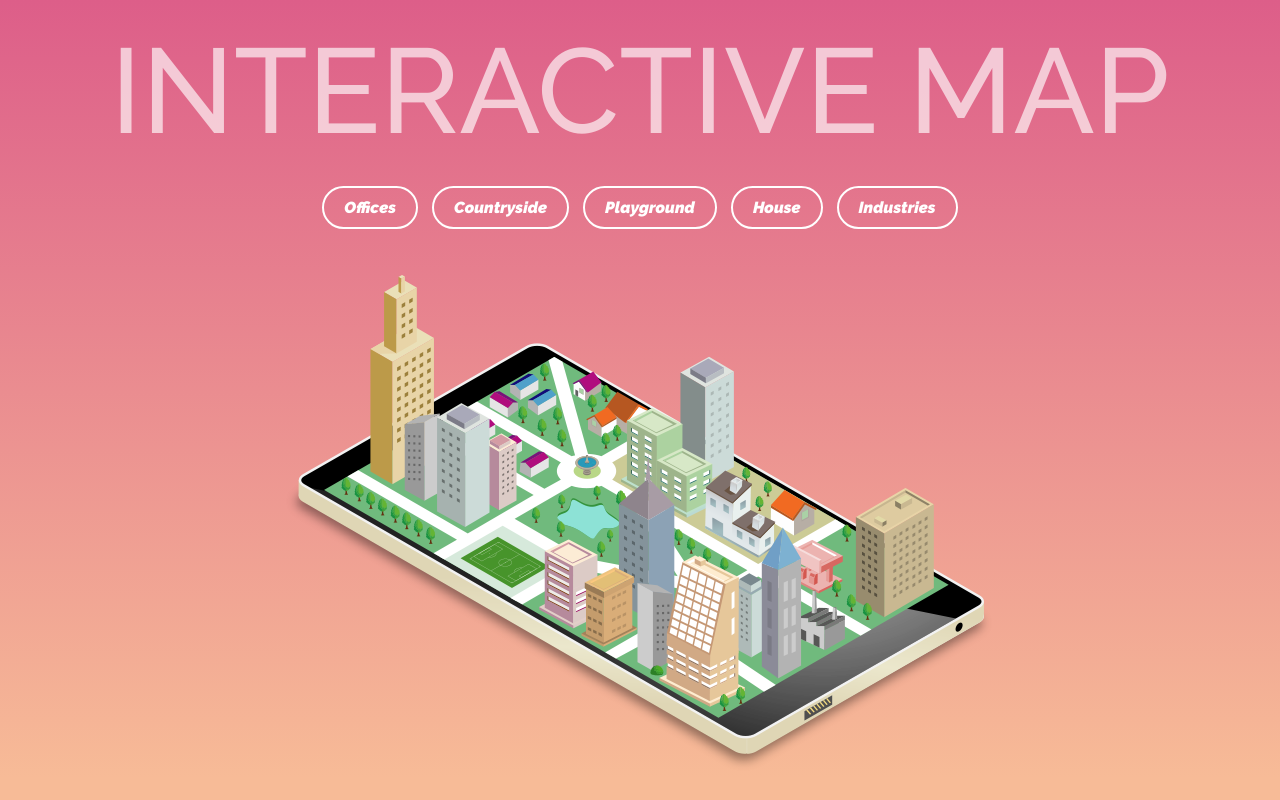
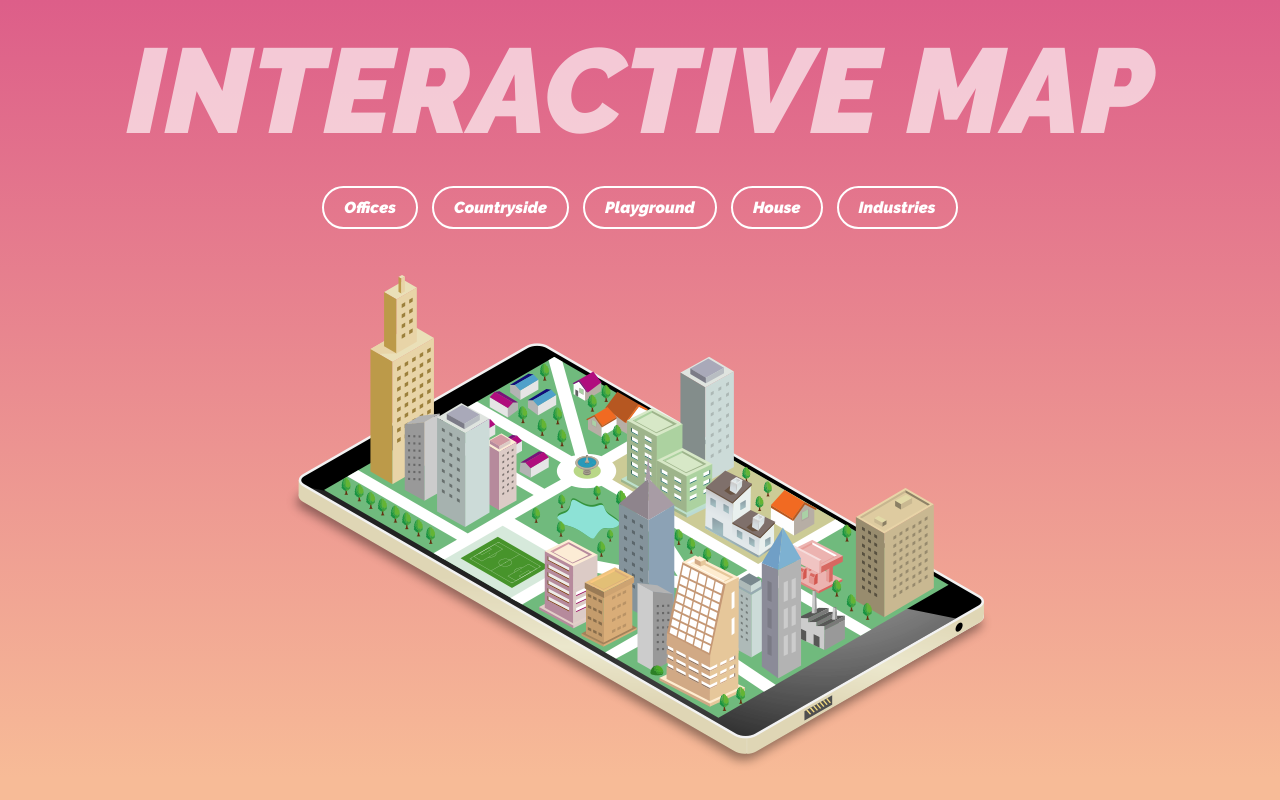
Before and after one commit to ryanmatus/RyanMatus.github.io, a website: page index.html in a window 1280 px wide. Drawn offline with nearby package versions, Linux system fonts and the light colour scheme.

Commit message:
Swap Fonts

```diff
--- a/style.css
+++ b/style.css
@@ -19,7 +19,8 @@ h1 {
   color: rgba(255, 255, 255, 0.65);
   font-size: 120px;
   margin: 20px 0px;
-  font-weight: 500;
+  font-weight: 900;
+  font-style: italic;
 }
 @media screen and (max-width: 480px){
   h1{
```
